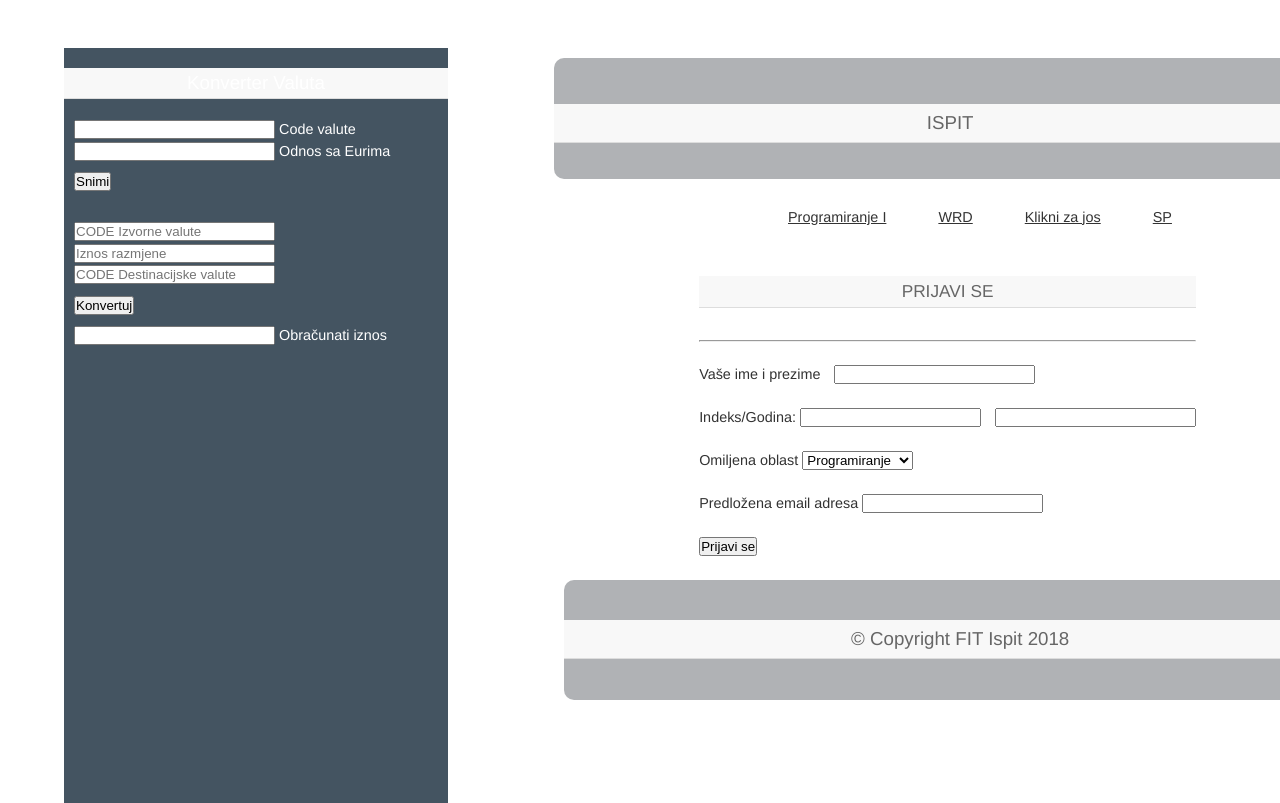
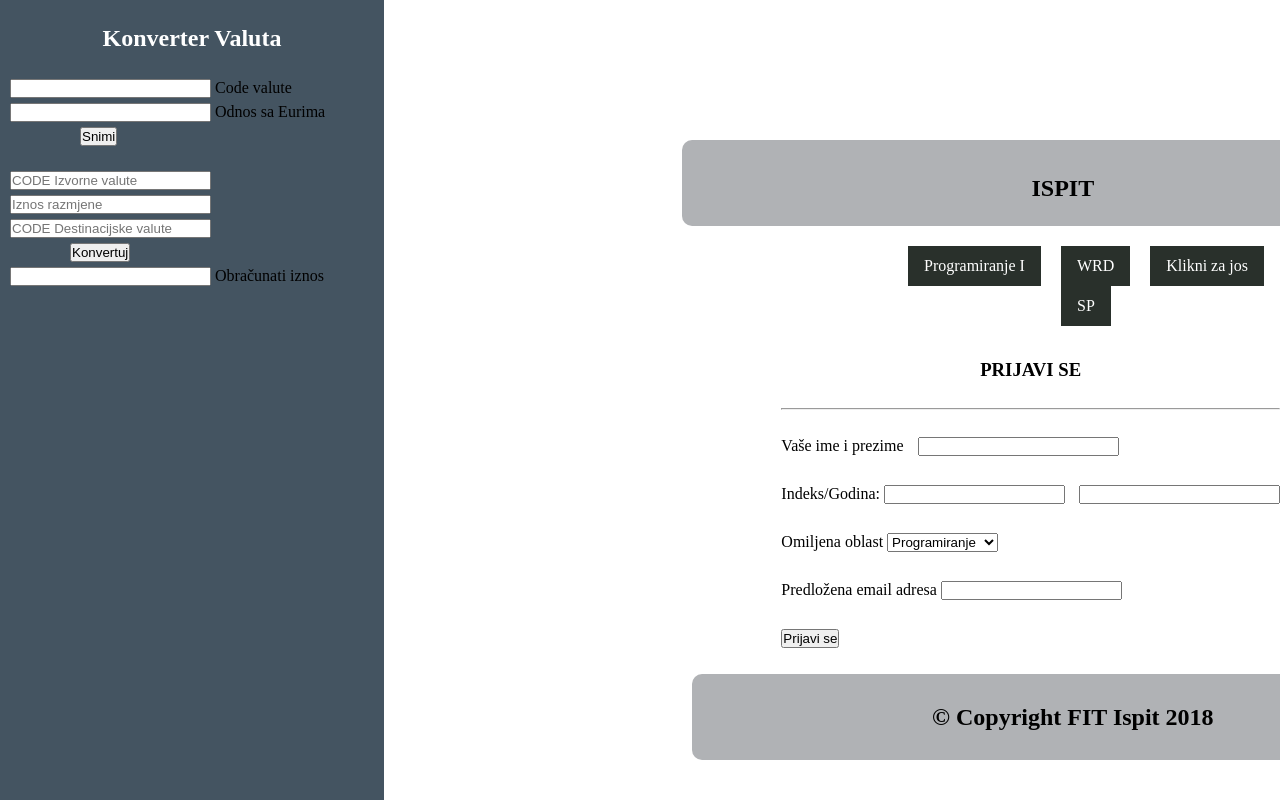
Before and after one commit to agaribovic/FIT-University-Exam, a PHP site: page /Ispit.html in a window 1280 px wide; the page is wider, and only the part inside the window is pictured. Run offline with PHP 8.4, Linux system fonts and the light colour scheme; some libraries are stand-ins or nearby versions.

Commit message:
fixed styling issues

```diff
--- a/Ispit.html
+++ b/Ispit.html
@@ -6,7 +6,6 @@
     <meta http-equiv="X-UA-Compatible" content="ie=edge" />
 	<title></title>
 	<script type="text/javascript" src="mojSkript.js"></script>
-	<link rel="stylesheet" href="style.css">
 	<script src="external/jquery/jquery.js"></script>
  	<script src="jquery-ui.js"></script>
    <link rel="stylesheet" type="text/css" href="stilovi.css">
@@ -19,12 +18,13 @@
 <div class="sidenav">
 	<div class="container">
 	<h2>Konverter Valuta</h2>
-	<form action="">
+
 		<div class="left">
-		<input type="text" id="valuta" style="color:white"> Code valute <br>
+		<input type="text" id="valuta"> Code valute <br>
 		<input type="text" id="indexrazmjene"> Odnos sa Eurima
 		<br>
-		<button type="submit" value="submit" onclick="snimiPodatke()">Snimi</button>
+		<button type="submit" value="submit" onclick="snimiPodatke()" style="margin-left:80px">Snimi</button>
+
 	<div id="accordion">
 		<!--
 		<h3>USD</h3>
@@ -41,7 +41,7 @@
 		<input type="text" id="indexrazmjene" placeholder="Iznos razmjene">
 		<br>
 		<input type="text" id="valuta" placeholder="CODE Destinacijske valute"> <br>
-		<button name="snimi" value="snimi">Konvertuj</button>
+		<button name="snimi" value="snimi" style="margin-left:70px">Konvertuj</button>
 		<br>
 		<input type="text" id="indexrazmjene"> Obračunati iznos
 		</div>
--- a/stilovi.css
+++ b/stilovi.css
@@ -10,11 +10,12 @@ body {
 }
 
 .sidenav {
-	margin-top: 10px;
+	display:inline-block;
 	background: #445461;
 	width: 30%;
-	height: 100%;
-	position: fixed;
+	height: 100vh;
+	position: absolute;
+	top: 0;
 }
 
 .sidenav h2 {
@@ -35,6 +36,11 @@ body {
 #main {
 	display: inline-block;
 	background: white;
+	position:absolute;
+	left: 15%;
+	top: 15%;
+	z-index: -1;
+
 }
 
 #main .header .container{
@@ -82,20 +88,6 @@ ul li a:hover {
 	background: white;
 }
 
-form {
-	width: 100%;
-}
-
-form .left {
-	color: white;
-}
-
-form .left button {
-  margin-top: 10px;
-  margin-bottom: 10px;
-  margin-left: 10px;
-}
-
 
 input[type="text"] {
 	padding-right: 20px;
@@ -115,7 +107,3 @@ input[type="text"] {
 	background: #b0b2b5;
 	border-radius: 10px;
 }
-
-input[type="text"] {
-	color: black !important;
-}
```
